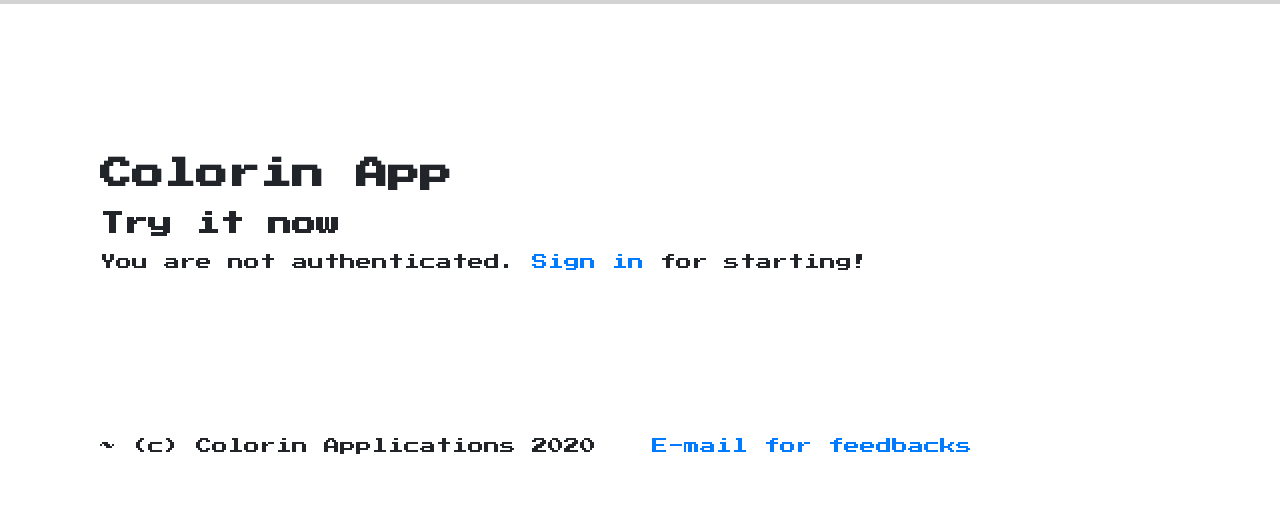
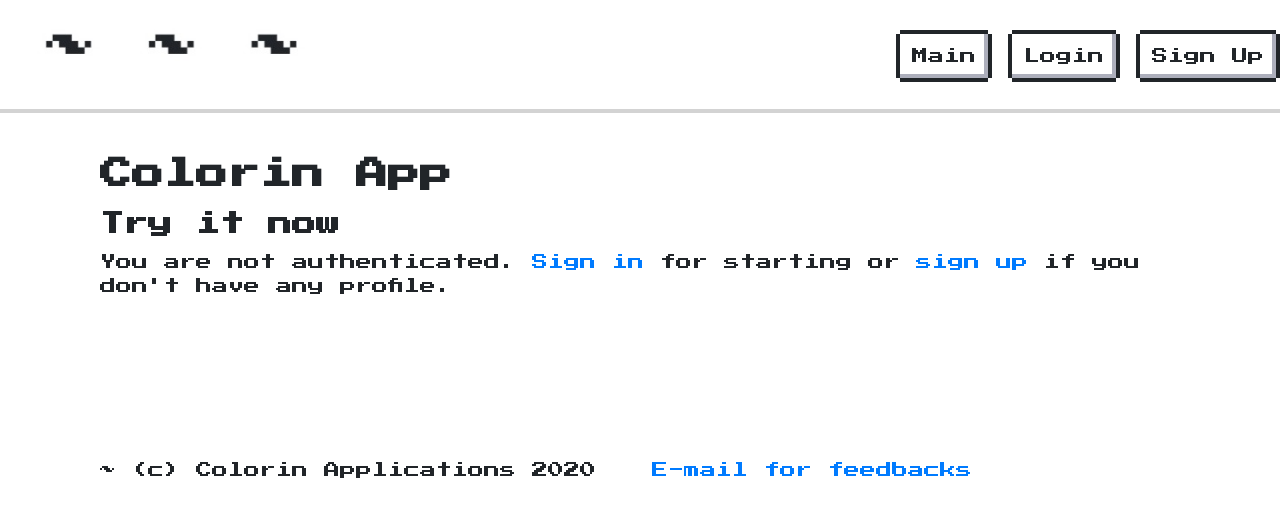
Before and after one commit to ksradau/colorin, a Python web app: template src/apps/index/jinja2/index/index.html in a window 1280 px wide. Shown: the top 517 px of the page. Run offline with Jinja, Linux system fonts and the light colour scheme; the template is opened without the code that fills it, so the values that code supplies are empty; some libraries are stand-ins or nearby versions.

Commit message:
Working with vizual a little - Navigation, logo, buttons

```diff
--- a/src/apps/index/jinja2/index/index.html
+++ b/src/apps/index/jinja2/index/index.html
@@ -5,7 +5,7 @@
 <h2>Try it now</h2>
 
 {% if not user.is_authenticated %}
-    <p>You are not authenticated. <a href="{{ url('login') }}">Sign in</a> for starting!</p>
+<p>You are not authenticated. <a href="{{ url('login') }}">Sign in</a> for starting or <a href="{{ url('signup') }}">sign up</a> if you don't have any profile.</p>
 {% else %}
     <p>Let's try Colorin! Jump to your <a href="{{ url('colorin:index') }}">personal cabinet</a> for starting</p>
 {% endif %}
--- a/src/project/jinja2/base.html
+++ b/src/project/jinja2/base.html
@@ -13,7 +13,22 @@
 <body>
 <div class="marg">
     <header>
-
+        <a href="{{ url('index:index') }}"><img src="{{ static('logo1.png') }}" alt="Logo" width="350px"/></a>
+        <nav>
+            {% with ns = request.resolver_match.namespace %}
+            <a class="nes-btn {% if ns == 'index' %}is-warning{% endif %}" href="{{ url('index:index') }}">Main</a>
+            {% if not user.is_authenticated %}
+            <a class="nes-btn {% if ns == 'authorization' %}is-warning{% endif %}" href="{{ url('login') }}">Login</a>
+            <a class="nes-btn {% if ns == 'authorization' %}is-warning{% endif %}" href="{{ url('signup') }}">Sign Up</a>
+            {% endif %}
+            {% if user.is_authenticated %}
+            <a class="nes-btn {% if ns == 'colorin' %}is-warning{% endif %}" href="{{ url('colorin:index') }}">Personal</a>
+            <a class="nes-btn {% if ns == 'colorin' %}is-warning{% endif %}" href="{{ url('colorin:colorin-all') }}">All Uploaded</a>
+            <a class="nes-btn {% if ns == 'authorization' %}is-warning{% endif %}" href="{{ url('password_change') }}">Password Change</a>
+            <a class="nes-btn {% if ns == 'authorization' %}is-warning{% endif %}" href="{{ url('logout') }}">Logout</a>
+            {% endif %}
+            {% endwith %}
+        </nav>
     </header>
 </div>
 <main>
--- a/src/project/static/style.css
+++ b/src/project/static/style.css
@@ -1,6 +1,6 @@
 nav {
     float: right;
-    margin-top: 13px;
+    margin-top: 30px;
 }
 
 nav a {
```
Also changed, not shown: src/apps/colorin/jinja2/colorin/index.html (+4 -3 lines), src/project/static/logo.png (added), src/project/static/logo1.png (added).
